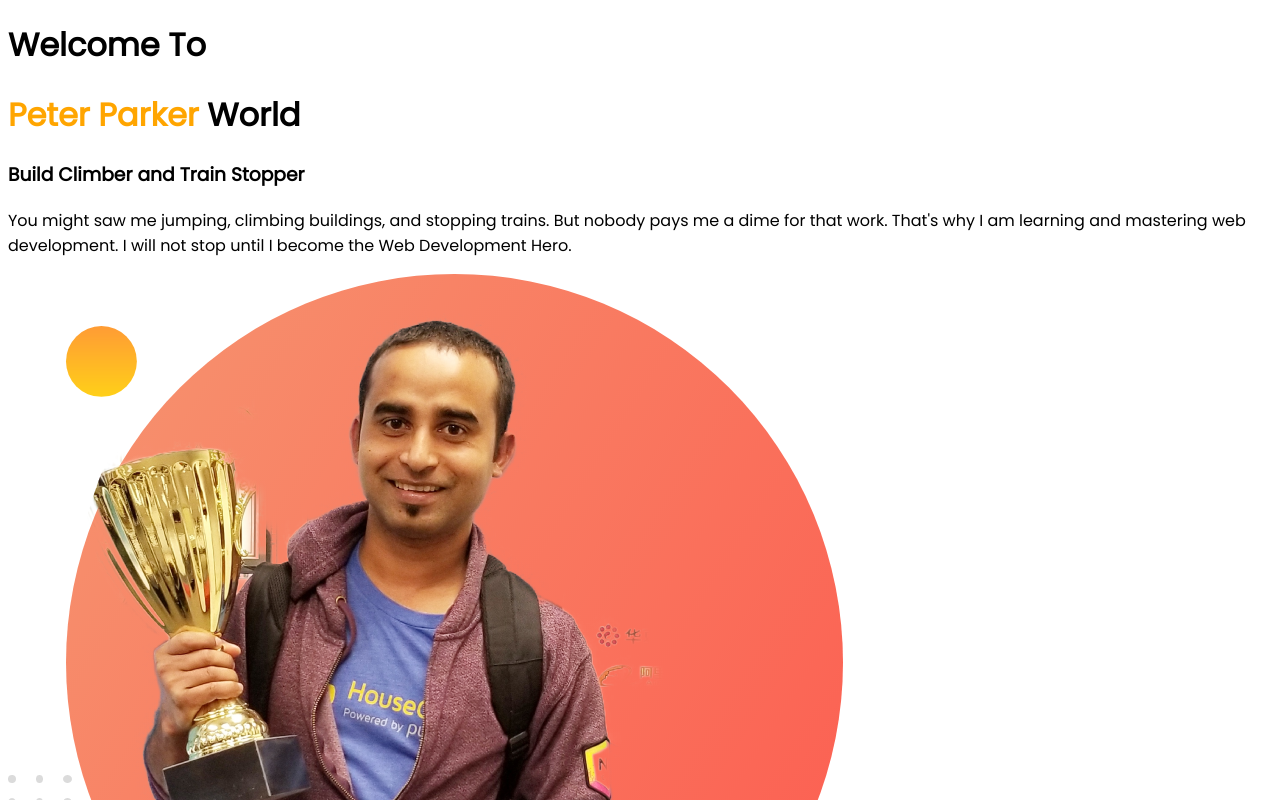
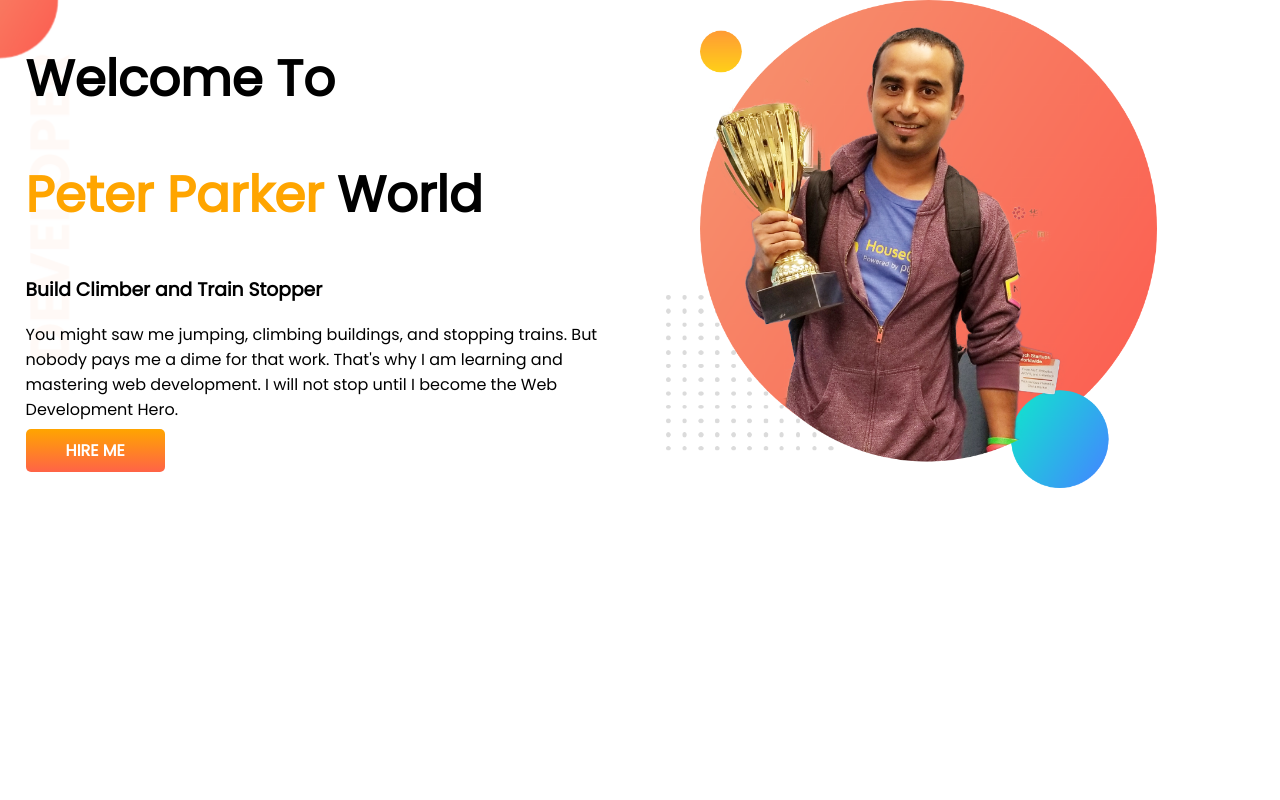
Before and after one commit to SanjidaNowrin/developer-protfolio, a plain HTML site: page index.html in a window 1280 px wide. Shown: the top 800 px of the page. Drawn offline with Linux system fonts and the light colour scheme.

Commit message:
first section added

```diff
--- a/index.html
+++ b/index.html
@@ -13,13 +13,27 @@
 </head>
 
 <body>
-    <h1>Welcome To</h1>
-    <h1><span class="color">Peter Parker</span> World</h1>
-    <h3>Build Climber and Train Stopper</h3>
-    <p>You might saw me jumping, climbing buildings, and stopping trains. But nobody pays me a dime for that work.
-        That's why I am learning and mastering web development. I will not stop until I become the Web Development Hero.
-    </p>
-    <img src="images/jhankar.png" alt="">
+    <section class="top-banner">
+        <div class="half-width">
+            <h1>Welcome To</h1>
+            <h1><span class="color">Peter Parker</span> World</h1>
+            <h3>Build Climber and Train Stopper</h3>
+            <p>You might saw me jumping, climbing buildings, and stopping trains. But nobody pays me a dime for that
+                work.
+                That's why I am learning and mastering web development. I will not stop until I become the Web
+                Development
+                Hero.
+            </p>
+            <a class="link-button" target="_blank"
+                href="https://www.linkedin.com/authwall?trk=ripf&trkInfo=AQFrY_OBY0VWRgAAAXpveB6I31BLPKLpo1z3zwbIH7S-__zyNSq6Gg9jotPIdoYwoxU7aoNKDlV667tS9tuk-63MA_5aCRJ6AOGu3vzgQY5gqaIgdCa0XUrwcuWGez7bgMdm55U=&originalReferer=https://programminghero1.github.io/&sessionRedirect=https%3A%2F%2Fwww.linkedin.com%2Fcompany%2Fprogramminghero%2F">HIRE
+                ME
+            </a>
+        </div>
+
+        <div class="half-width">
+            <img src="images/jhankar.png" alt="">
+        </div>
+    </section>
 </body>
 
 </html>
--- a/style.css
+++ b/style.css
@@ -3,4 +3,31 @@
 }
 body{
     font-family: 'Poppins', sans-serif;
+    margin: 0;
 }
+h1{
+    font-size: 50px;
+}
+section{
+    display: flex;
+}
+.half-width{
+    width: 50%;
+    padding-left: 2%;
+}
+.half-width img{
+    width: 80%;
+}
+.link-button{
+    text-decoration: none;
+    background-image: linear-gradient(orange,tomato);
+    padding: 10px 40px;
+    border-radius: 5px;
+    color: white;
+    font-weight: 700;
+}
+.top-banner{
+    background-image: url(images/top-banner.png);
+    background-repeat: no-repeat;
+
+}
```
